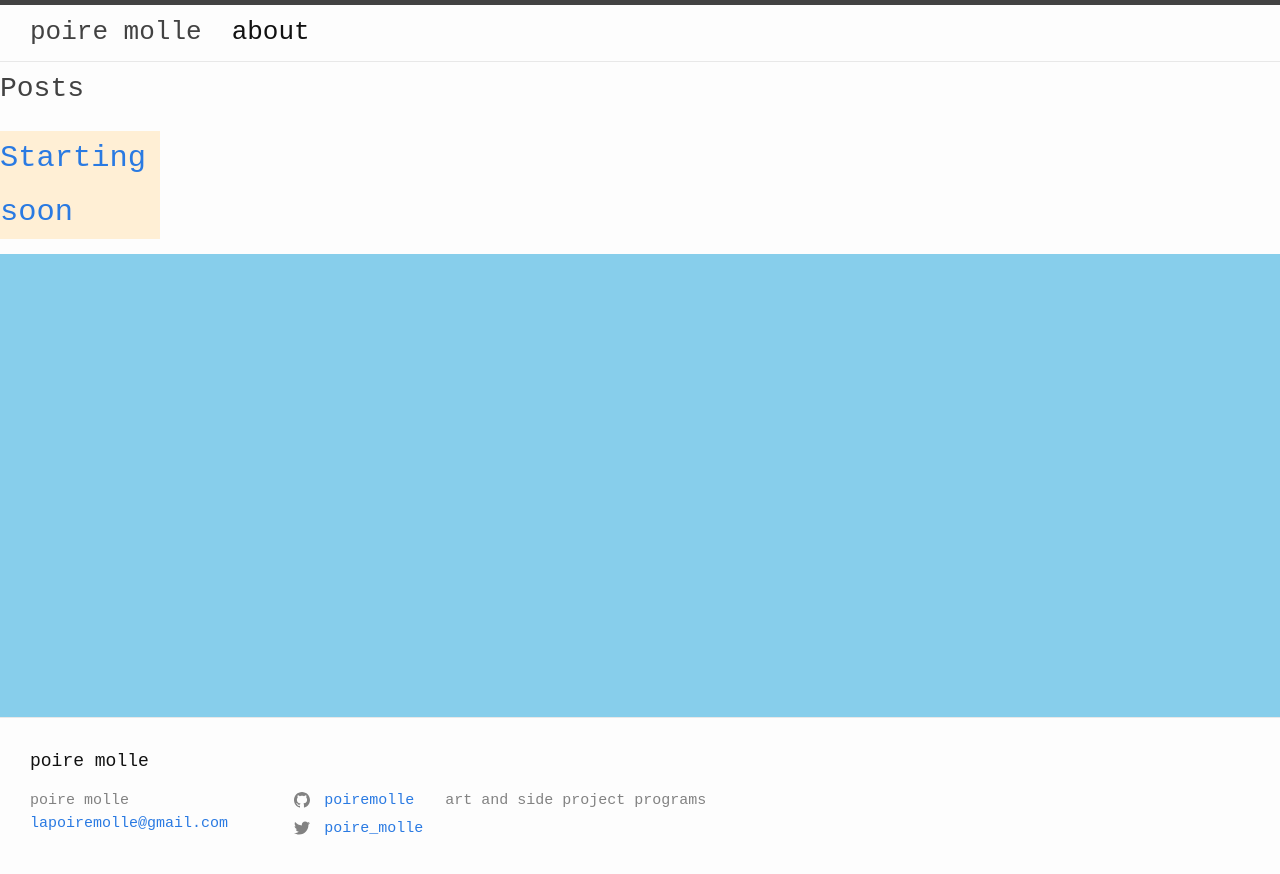
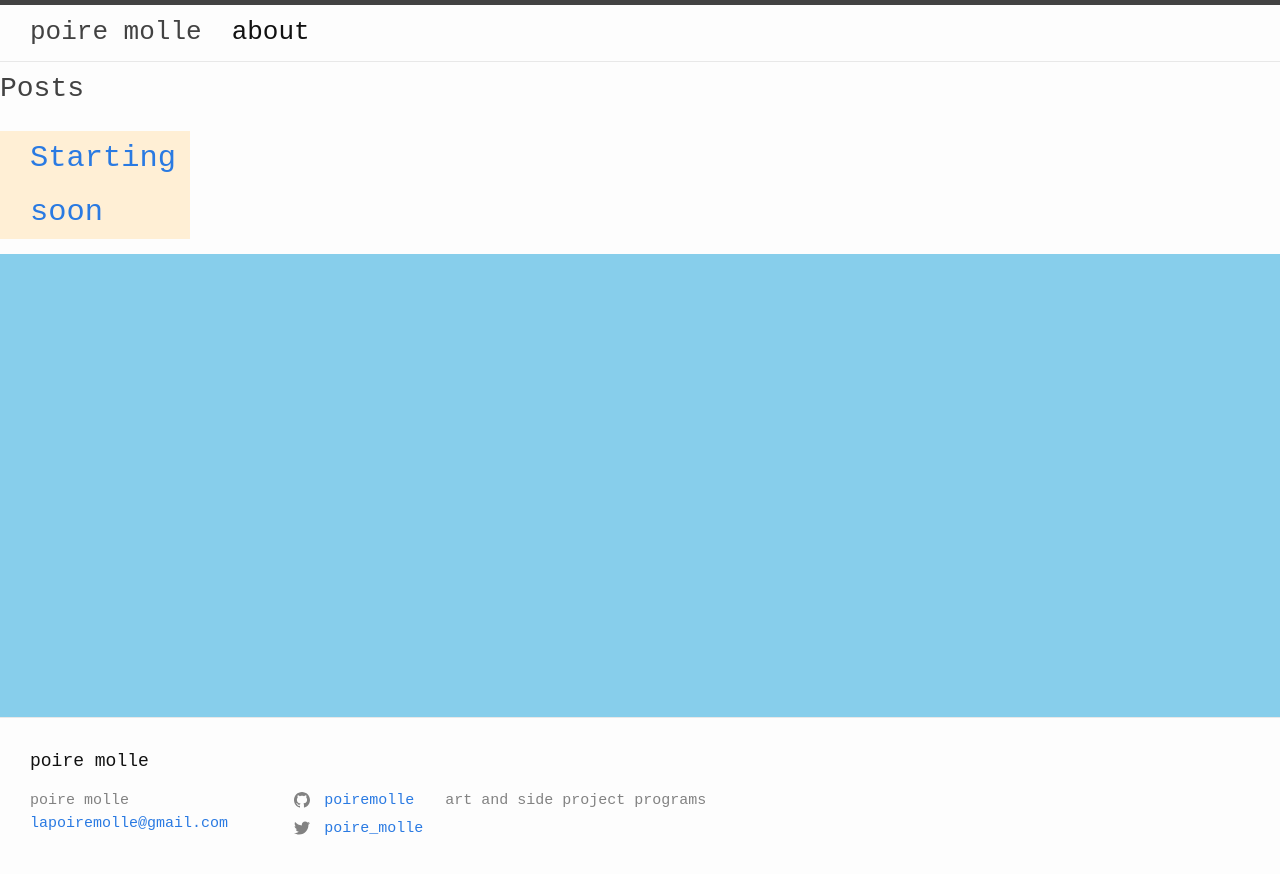
Before and after one commit to poiremolle/blog, a Jekyll site: the page built from index.md, in a window 1280 px wide. Shown: the top 874 px of the page. Built offline with Jekyll 4.4.1, drawn with Linux system fonts in a browser that asks for light colours.

Commit message:
adding comment headers to delineate sections of file

```diff
--- a/_sass/minima/_layout.scss
+++ b/_sass/minima/_layout.scss
@@ -25,25 +25,13 @@
 
 .site-title {
   @include shared-title-styles;
-  // @include relative-font-size(1.625);
-  font-weight: 300;
-  // line-height: $base-line-height * $base-font-size * 2.25;
-  // letter-spacing: -1px;
-  // margin-bottom: 0;
-  // float: left;
-
-  // &,
-  // &:visited {
-  //   color: $grey-color-dark;
-  // }
 }
 
+/**
+* Navigation
+*/
 @mixin base-nav-styles {
   @include shared-title-styles;
-  // float: left;
-  // padding-left: $spacing-unit;
-  // line-height: $base-line-height * $base-font-size * 2.25;
-
   .nav-trigger {
     display: none;
   }
@@ -89,6 +77,9 @@
 
 }
 
+/**
+* Navigation - site nav
+*/
 .site-nav {
   @include base-nav-styles;
 
@@ -128,6 +119,10 @@
   }
 }
 
+
+/**
+* Navigation - post list
+*/
 .post-list-nav {
   @include base-nav-styles;
 
@@ -252,7 +247,7 @@
 }
 
 /**
-* Post list navigation
+* Post list
 */
 .post-list-heading {
   @include relative-font-size(1.75);
@@ -260,12 +255,17 @@
 
 .post-list {
   margin-left: 0;
+  padding-left: $spacing-unit;
   list-style: none;
   background-color: papayawhip;
   width: $content-width / 5;
 
   >li {
     margin-bottom: 0;
+  }
+
+  @include media-query($on-palm){
+    width: $content-width;
   }
 }
 
```
